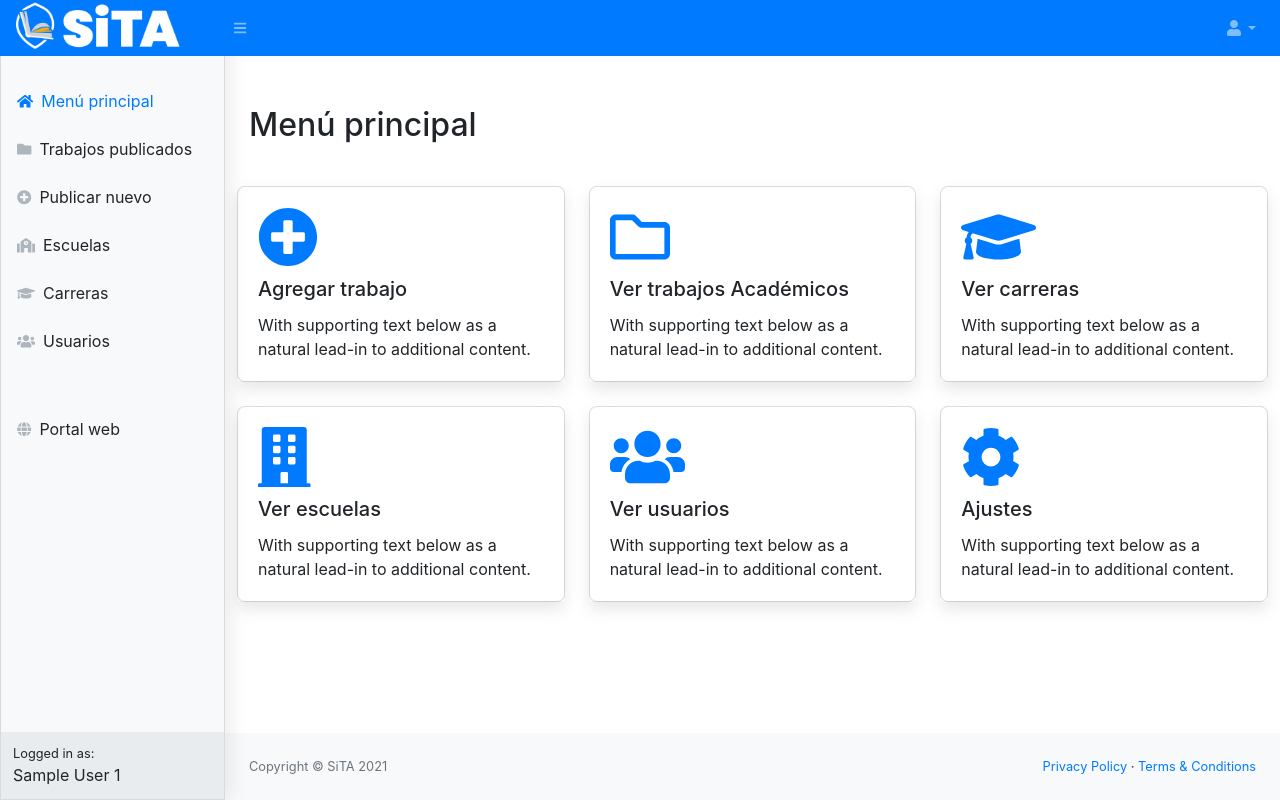
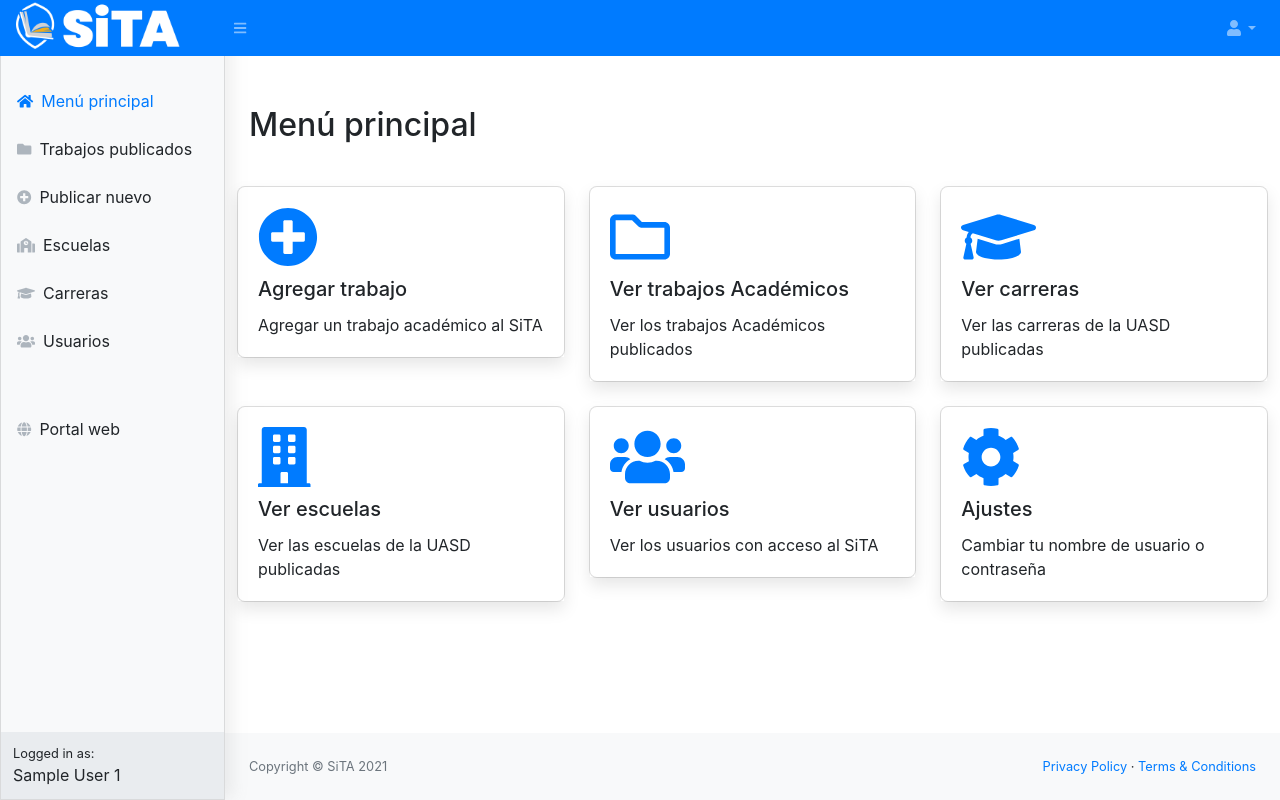
Before and after one commit to alanaquino/sita_app, a Flask app: page /admin in a window 1280 px wide. Run offline with Flask 2, Linux system fonts and the light colour scheme; the visitor is signed in with stand-in values (Sample User, id 1); some libraries are stand-ins or nearby versions.

```diff
--- a/templates/admin.html
+++ b/templates/admin.html
@@ -46,7 +46,7 @@
                     <div class="card-body shadow">
                         <i class="fas fa-plus-circle text-primary icono-dashboard"></i>
                         <h5 class="card-title">Agregar trabajo</h5>
-                        <p class="card-text">With supporting text below as a natural lead-in to additional content.</p>
+                        <p class="card-text">Agregar un trabajo académico al SiTA</p>
                     </div>
                 </div>
             </div>
@@ -56,7 +56,7 @@
                     <div class="card-body shadow">
                         <i class="far fa-folder text-primary icono-dashboard"></i>
                         <h5 class="card-title">Ver trabajos Académicos</h5>
-                        <p class="card-text">With supporting text below as a natural lead-in to additional content.</p>
+                        <p class="card-text">Ver los trabajos Académicos publicados</p>
                     </div>
                 </div>
             </div>
@@ -67,7 +67,7 @@
                     <div class="card-body shadow">
                         <i class="fas fa-graduation-cap text-primary icono-dashboard"></i>
                         <h5 class="card-title">Ver carreras</h5>
-                        <p class="card-text">With supporting text below as a natural lead-in to additional content.</p>
+                        <p class="card-text">Ver las carreras de la UASD publicadas</p>
                     </div>
                 </div>
             </div>
@@ -77,7 +77,7 @@
                     <div class="card-body shadow">
                         <i class="fas fa-building text-primary icono-dashboard"></i>
                         <h5 class="card-title">Ver escuelas</h5>
-                        <p class="card-text">With supporting text below as a natural lead-in to additional content.</p>
+                        <p class="card-text">Ver las escuelas de la UASD publicadas</p>
                     </div>
                 </div>
             </div>
@@ -87,7 +87,7 @@
                     <div class="card-body shadow">
                         <i class="fas fa-users text-primary icono-dashboard"></i>
                         <h5 class="card-title">Ver usuarios</h5>
-                        <p class="card-text">With supporting text below as a natural lead-in to additional content.</p>
+                        <p class="card-text">Ver los usuarios con acceso al SiTA</p>
                     </div>
                 </div>
             </div>
@@ -97,7 +97,7 @@
                     <div class="card-body shadow">
                         <i class="fas fa-cog text-primary icono-dashboard"></i>
                         <h5 class="card-title">Ajustes</h5>
-                        <p class="card-text">With supporting text below as a natural lead-in to additional content.</p>
+                        <p class="card-text">Cambiar tu nombre de usuario o contraseña</p>
                     </div>
                 </div>
             </div>
```
